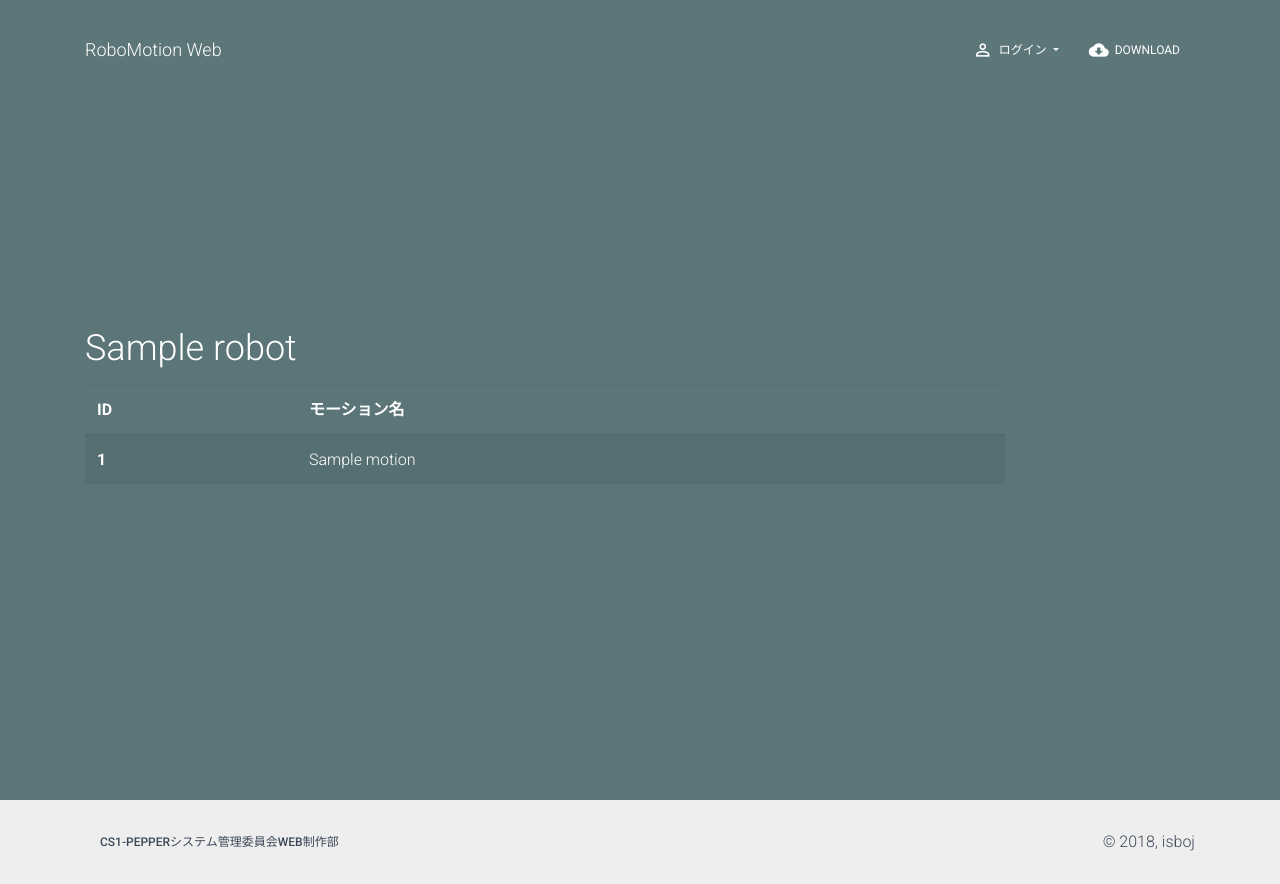
After one commit to isboj/django-robomotion, a Django app: page /robocms/motion/1/index in a window 1280 px wide. The commit adds this page. Run offline with Django 3.2, Linux system fonts and the light colour scheme; tables that the repository leaves empty hold one stand-in row (values such as "Sample post"); parts of the project's set-up code (start-up, migrations or seed data) failed here and were passed over; some libraries are stand-ins or nearby versions.

```diff
--- a/robocms/models.py
+++ b/robocms/models.py
@@ -25,7 +25,7 @@ class Motion(models.Model):
     """
     モーション情報
     """
-    robot = models.ForeignKey(Robot, on_delete=models.CASCADE)
+    robot = models.ForeignKey(Robot, related_name='motions', on_delete=models.CASCADE)
     motion_name = models.CharField(max_length=100)
     motion_category = models.CharField(max_length=100)
     value_info = models.TextField(blank=True)
--- a/robocms/templates/robocms/edit.html
+++ b/robocms/templates/robocms/edit.html
@@ -12,7 +12,7 @@
             <form class="form" method="post">
                 <!--     form description     -->
               <div class="card-header card-header-primary text-center">
-                <h4 class="card-title">ロボット登録</h4>
+                <h4 class="card-title">新規登録</h4>
               </div>
               <p class="description text-center">必要事項を入力してください</p>
 
--- a/robocms/templates/robocms/home.html
+++ b/robocms/templates/robocms/home.html
@@ -12,7 +12,7 @@
           <h4>Every landing page needs a small description after the big bold title, that&apos;s why we added this text here. Add here all the information that can make you or your product create the first impression.</h4>
           <br>
             {% if user.is_authenticated %}
-            <a href="{% url 'robocms:index' %}" target="_blank" class="btn btn-danger btn-raised btn-lg">
+            <a href="{% url 'robocms:robot_index' %}" target="_blank" class="btn btn-danger btn-raised btn-lg">
                  <i class="fa fa-play"></i> 登録モーションの確認
             </a>
             {% else %}
--- /dev/null
+++ b/robocms/templates/robocms/motion/index.html
@@ -0,0 +1,37 @@
+{% extends "base.html" %}
+{% load widget_tweaks %}
+{% block title %}Index{% endblock %}
+
+{% block main %}
+
+<div class="page-header header-filter" data-parallax="true" style="background-color: #b8ecf3">
+    <div class="container">
+      <div class="row">
+        <div class="col-md-10">
+            {% if motion_list %}
+                <h2>{{ robot.robot_name }}</h2>
+                <table class="table table-striped">
+                <thead>
+                    <tr>
+                        <th>ID</th>
+                        <th>モーション名</th>
+                    </tr>
+                </thead>
+                <tbody>
+                {% for motion in motion_list %}
+                <tr>
+                    <th>{{ motion.id }}</th>
+                    <td>{{ motion.motion_name }}</td>
+                </tr>
+                {% endfor %}
+                </tbody>
+                </table>
+            {% else %}
+                <h2>登録されているモーションはありません</h2>
+            {% endif %}
+        </div>
+      </div>
+    </div>
+</div>
+
+{% endblock %}
--- a/robocms/templates/robocms/index.html
+++ b/robocms/templates/robocms/robot/index.html
@@ -20,7 +20,9 @@
                 {% for robot in robot_list %}
                 <tr>
                     <th>{{ robot.id }}</th>
-                    <td>{{ robot.robot_name }}</td>
+                    <td>
+                    <a href="{% url 'robocms:motion_index' robot_id=robot.pk %}">{{ robot.robot_name }}</a>
+                    </td>
                 </tr>
                 {% endfor %}
                 </tbody>
--- a/robocms/urls.py
+++ b/robocms/urls.py
@@ -5,8 +5,11 @@ from . import views
 
 urlpatterns = [
     path('', views.home, name='home'),
-    path('index/', login_required(views.IndexView.as_view()), name='index'),  # 一覧
-    path('add/', views.robot_edit, name='add'),  # 新規登録
-    path('<int:pk>/edit/', views.robot_edit, name='edit'),  # 編集
-
+    # ロボット関連
+    path('robot/', login_required(views.RobotIndexView.as_view()), name='robot_index'),  # 一覧
+    path('robot/add/', views.robot_edit, name='robot_add'),  # 新規登録
+    path('robot/<int:pk>/edit/', views.robot_edit, name='robot_edit'),  # 編集
+    # モーション関連
+    path('motion/<int:robot_id>/index', views.motion_index_in_robot, name='motion_index'),
+    path('motion/add', views.motion_edit, name='motion_add'),
 ]
--- a/robocms/views.py
+++ b/robocms/views.py
@@ -4,19 +4,19 @@ from django.views import generic
 from django.contrib.auth.decorators import login_required
 
 
-from .models import Robot
-from .forms import RobotForm
+from .models import Robot, Motion
+from .forms import RobotForm, MotionFrom
 
-
+# === ロボットに関するView ===
 def home(request):
     return render(request, 'robocms/home.html')
 
 
-class IndexView(generic.ListView):
+class RobotIndexView(generic.ListView):
     """
     ロボットの一覧表示
     """
-    template_name = 'robocms/index.html'
+    template_name = 'robocms/robot/index.html'
     context_object_name = 'robot_list'
 
     def get_queryset(self):
@@ -48,10 +48,52 @@ def robot_edit(request, pk=None):
             robot = form.save(commit=False)
             robot.user = request.user
             robot.save()
-            return redirect('robocms:home')
+            return redirect('robocms:robot_index')
 
     else:
         # Getの時
         form = RobotForm(instance=robot)
 
     return render(request, 'robocms/edit.html', dict(form=form, robot_id=pk))
+
+# ===モーションに関するView===
+
+def motion_index_in_robot(request, robot_id):
+    """
+    ロボットに属するモーションの一覧表示
+    :param request:
+    :param robot_id:
+    :return:
+    """
+    robot = Robot.objects.get(id=robot_id)
+    motion_list = robot.motions.all()
+    context = {
+        'robot': robot,
+        'motion_list': motion_list
+    }
+    return render(request, 'robocms/motion/index.html', context)
+
+
+def motion_edit(request, pk=None):
+    if pk:
+        # motion_idが指定されている
+        motion = get_object_or_404(Motion, pk=pk)
+    else:
+        # motion_idがないとき
+        motion = Motion()
+
+    if request.method == "POST":
+        form = MotionFrom(request.POST, instance=motion)
+
+        if form.is_valid():
+            motion = form.save(commit=False)
+            motion.save()
+            return redirect('robocms:robot_index')
+
+    else:
+        # Getの時
+        form = MotionFrom(instance=motion)
+
+    return render(request, 'robocms/edit.html', dict(form=form, motion_id=pk))
+
+# ===valueに関するView===
--- a/templates/base.html
+++ b/templates/base.html
@@ -19,7 +19,7 @@
   <nav class="navbar navbar-transparent navbar-color-on-scroll fixed-top navbar-expand-lg" color-on-scroll="100" id="sectionsNav">
     <div class="container">
       <div class="navbar-translate">
-        <a class="navbar-brand" href="{% url 'robocms:index' %}"> RoboMotion Web</a>
+        <a class="navbar-brand" href="{% url 'robocms:home' %}"> RoboMotion Web</a>
         <button class="navbar-toggler" type="button" data-toggle="collapse" aria-expanded="false" aria-label="Toggle navigation">
           <span class="sr-only">Toggle navigation</span>
           <span class="navbar-toggler-icon"></span>
@@ -29,19 +29,7 @@
       </div>
       <div class="collapse navbar-collapse">
         <ul class="navbar-nav ml-auto">
-          <li class="dropdown nav-item">
-            <a href="#" class="dropdown-toggle nav-link" data-toggle="dropdown">
-              <i class="material-icons">apps</i> Components
-            </a>
-            <div class="dropdown-menu dropdown-with-icons">
-              <a href="../index.html" class="dropdown-item">
-                <i class="material-icons">layers</i> All Components
-              </a>
-              <a href="https://demos.creative-tim.com/material-kit/docs/2.0/getting-started/introduction.html" class="dropdown-item">
-                <i class="material-icons">content_paste</i> Documentation
-              </a>
-            </div>
-          </li>
+
           <li class="dropdown nav-item">
               {% if user.is_authenticated %}
                   <a href="#" class="dropdown-toggle nav-link" data-toggle="dropdown">
@@ -69,6 +57,24 @@
                   </div>
               {% endif %}
           </li>
+          {% if user.is_authenticated %}
+          <li class="dropdown nav-item">
+            <a href="#" class="dropdown-toggle nav-link" data-toggle="dropdown">
+              <i class="material-icons">accessibility</i> RoboMotion
+            </a>
+            <div class="dropdown-menu dropdown-with-icons">
+              <a href="{% url 'robocms:robot_index' %}" class="dropdown-item">
+                <i class="material-icons">assessment</i> Robot一覧
+              </a>
+              <a href="{% url 'robocms:robot_add' %}" class="dropdown-item">
+                <i class="material-icons">fiber_new</i> Robot追加
+              </a>
+              <a href="{% url 'robocms:motion_add' %}" class="dropdown-item">
+                <i class="material-icons">fiber_new</i> Motion追加
+              </a>
+            </div>
+          </li>
+           {% endif %}
           <li class="nav-item">
             <a class="nav-link" href="javascript:void(0)" onclick="scrollToDownload()">
               <i class="material-icons">cloud_download</i> Download
```
Also changed, not shown: api_v0/views.py (+64 -1 lines), robocms/forms.py (+11 -1 lines).
